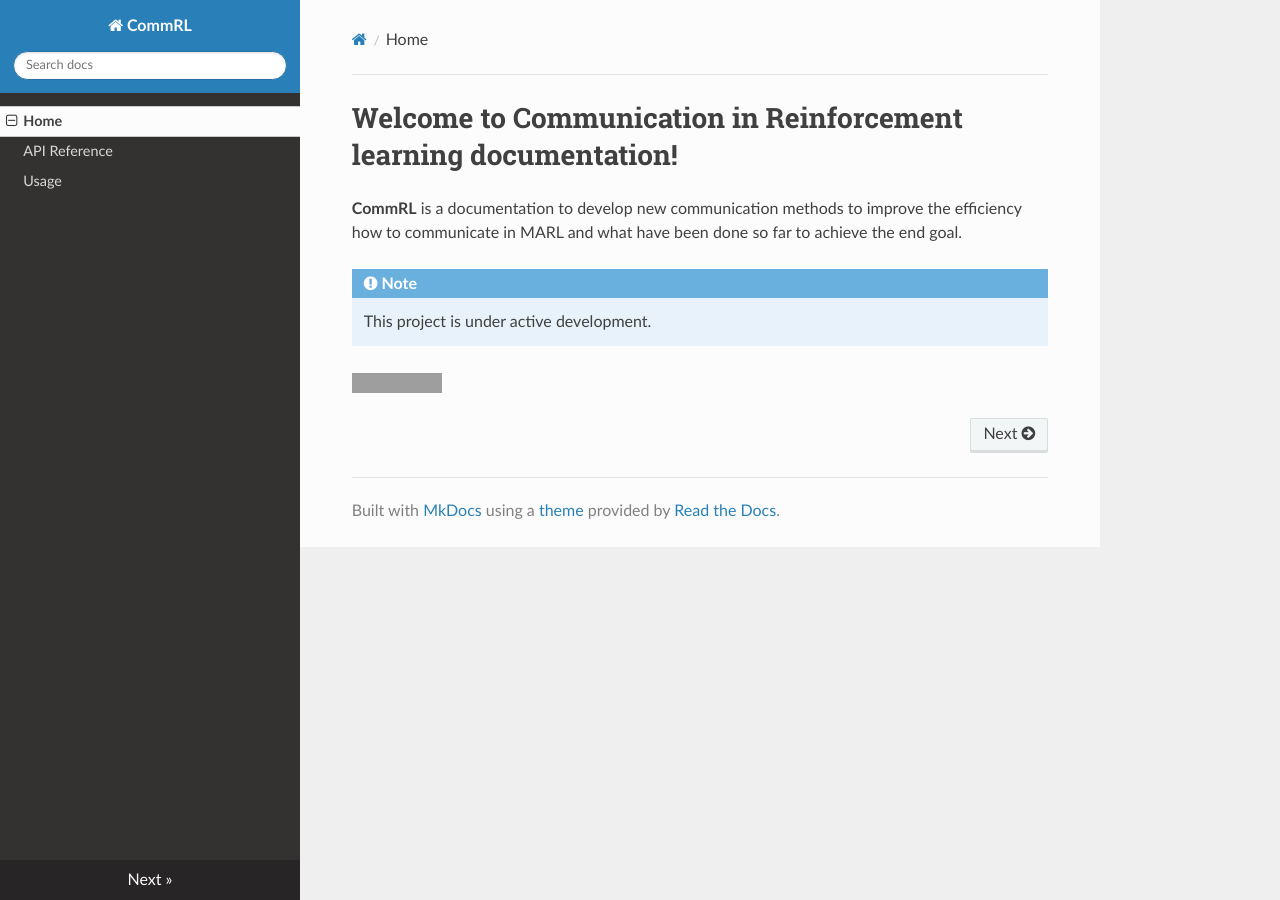
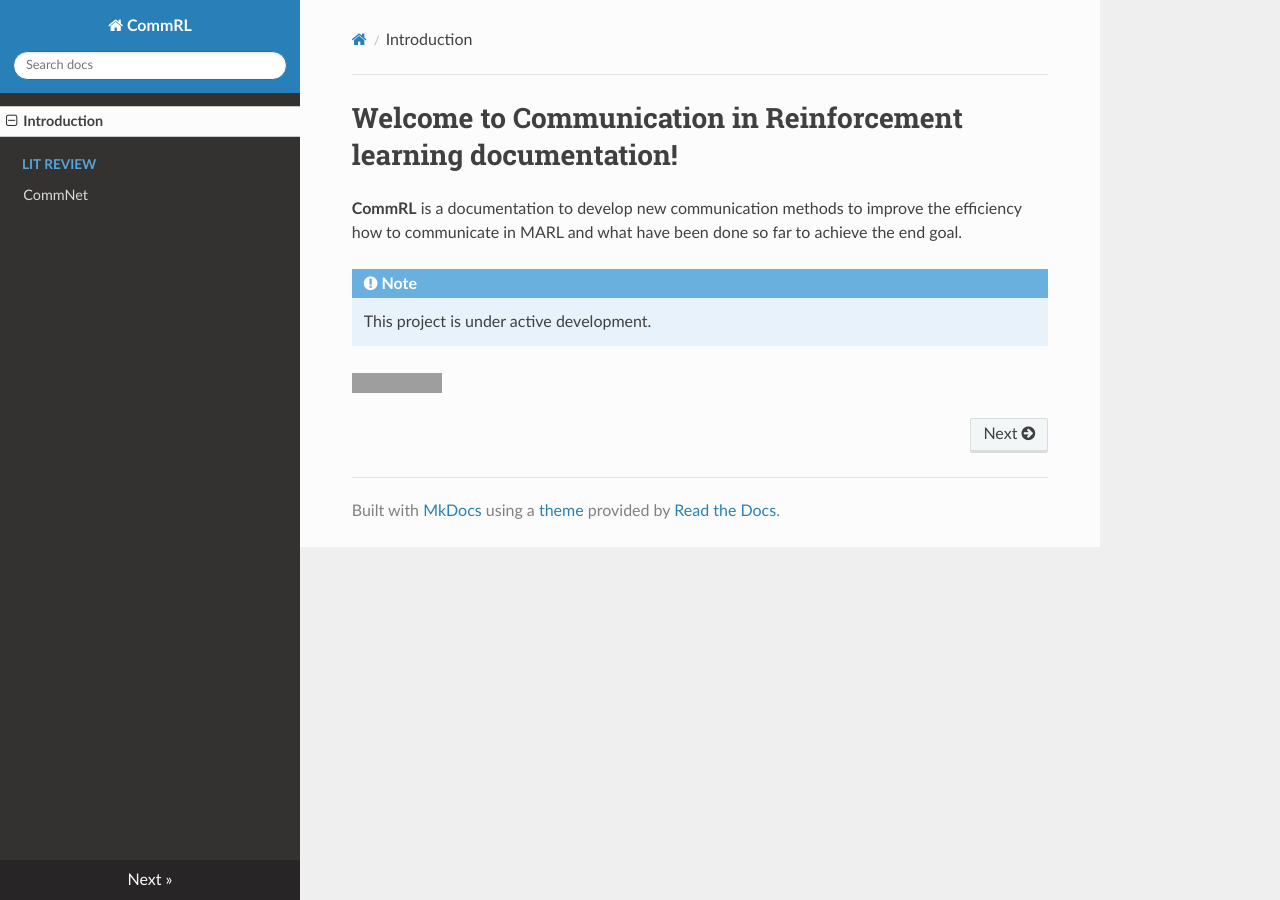
Before and after one commit to hasithz/CommRL_docs, an MkDocs documentation site: the page built from docs/index.md, in a window 1280 px wide. Built offline with MkDocs 1.6.1, drawn with Linux system fonts in a browser that asks for light colours; nearby versions of some CDN libraries; grey boxes are pictures that could not be loaded.

```diff
--- a/mkdocs.yml
+++ b/mkdocs.yml
@@ -14,3 +14,8 @@ markdown_extensions:
   - markdown_include.include:
       base_path: .
   - admonition
+
+nav:
+  - 'Introduction': index.md
+  - 'Lit Review':
+      - 'Literature_Reviews/CommNet.md'
```
Also changed, not shown: docs/Literature_Reviews/CommNet.md (added, +3 -0 lines).
